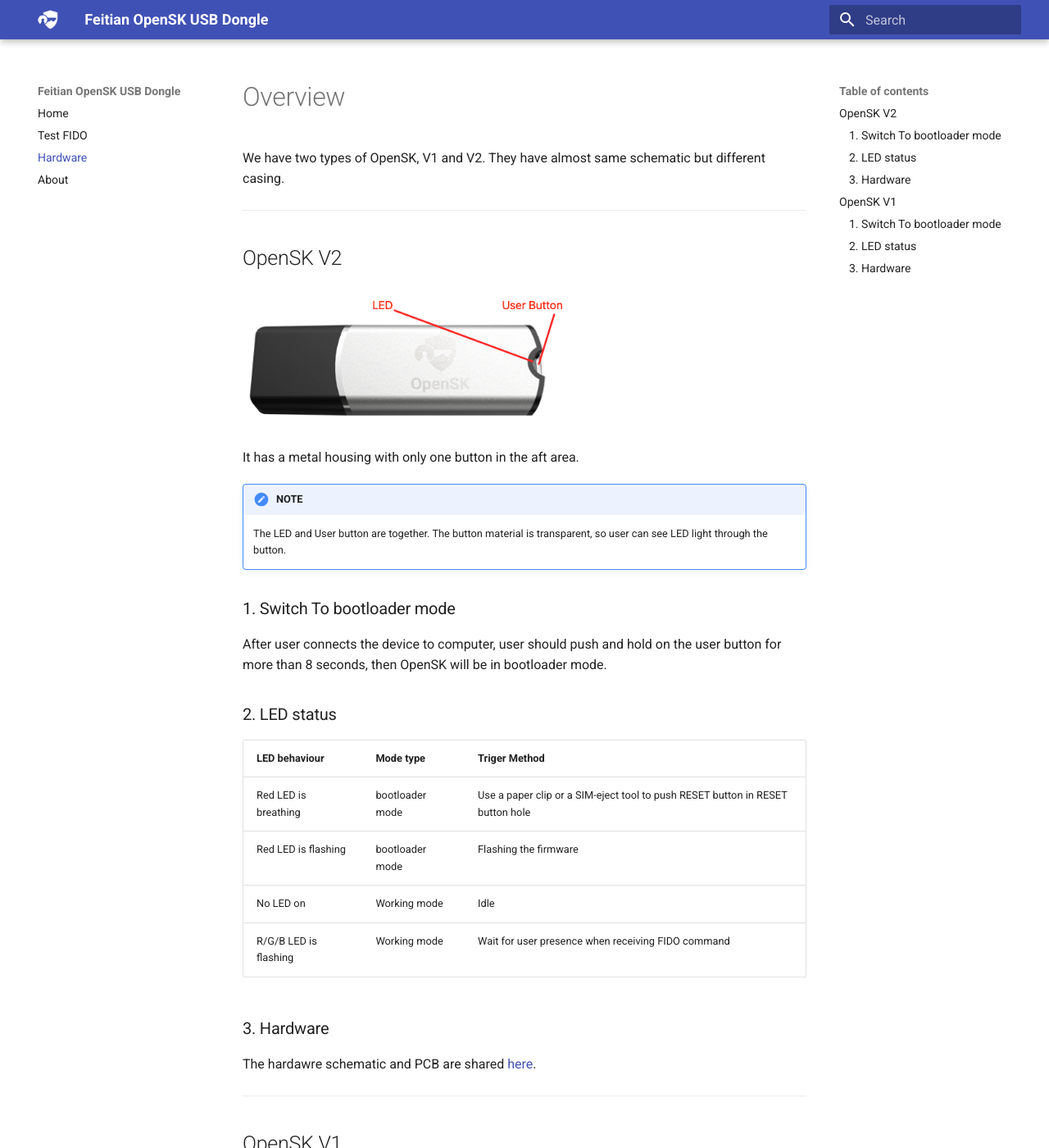
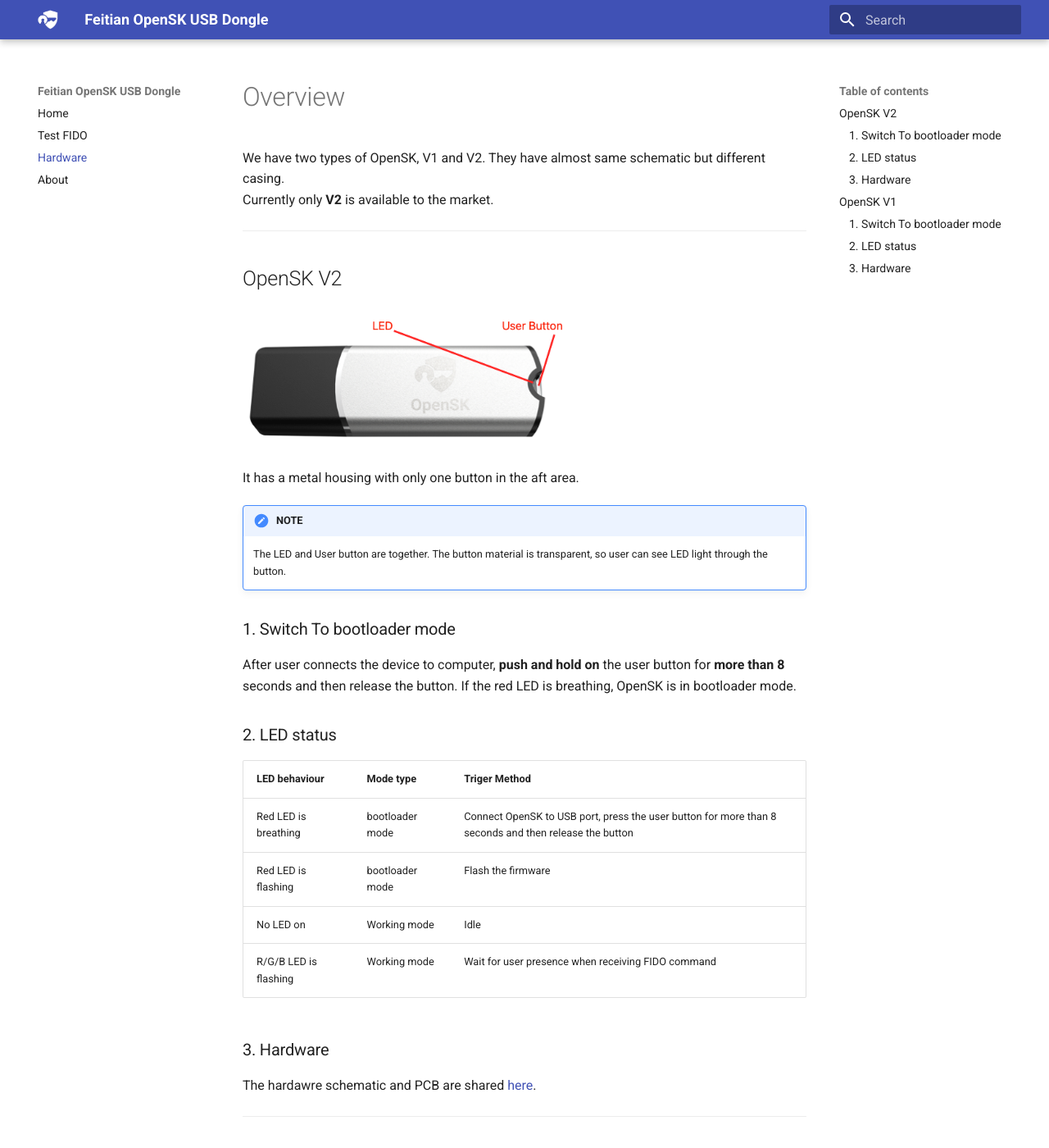
Before and after one commit to FeitianTech/OpenSK_USB, an MkDocs documentation site: the page built from docs/hardware.md, in a window 1280 px wide and 1400 px high. Shown: the whole window at 82% size. Built offline with MkDocs 1.6.1 and Material for MkDocs 9.7.7, drawn with Linux system fonts in a browser that asks for light colours.

Commit message:
change some wrong description

```diff
--- a/docs/hardware.md
+++ b/docs/hardware.md
@@ -1,6 +1,7 @@
 # Overview
 
 We have two types of OpenSK, V1 and V2.  They have almost same schematic but different casing.
+Currently only **V2** is available to the market.
 
 -----
 ## OpenSK V2
@@ -12,13 +13,13 @@ It has a metal housing with only one button in the aft area.
     The LED and User button are together. The button material is transparent, so user can see LED light through the button.
 
 ### 1. Switch To bootloader mode
-After user connects the device to computer, user should push and hold on the user button for more than 8 seconds, then OpenSK will be in bootloader mode.
+After user connects the device to computer, **push and hold on** the user button for **more than 8** seconds and then release the button. If the red LED is breathing, OpenSK is in bootloader mode.
 
 ### 2. LED status
 | LED behaviour |  Mode type | Triger Method |
 | :-- | :-- | :-- |
-| Red LED is breathing | bootloader mode | Use a paper clip or a SIM-eject tool to push RESET button in RESET button hole |
-| Red LED is flashing | bootloader mode | Flashing the firmware |
+| Red LED is breathing | bootloader mode | Connect OpenSK to USB port, press the user button for more than 8 seconds and then release the button  |
+| Red LED is flashing | bootloader mode | Flash the firmware |
 | No LED on | Working mode | Idle |
 | R/G/B LED is flashing | Working mode | Wait for user presence when receiving FIDO command |
 
```
